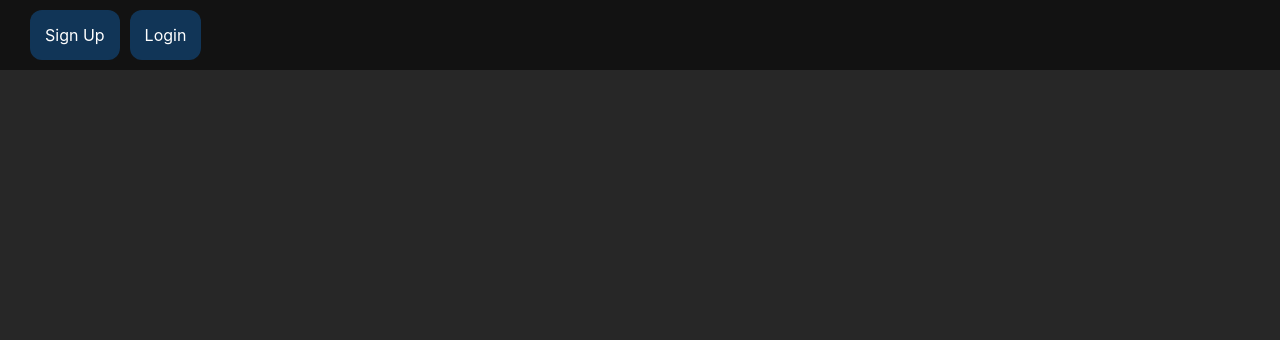
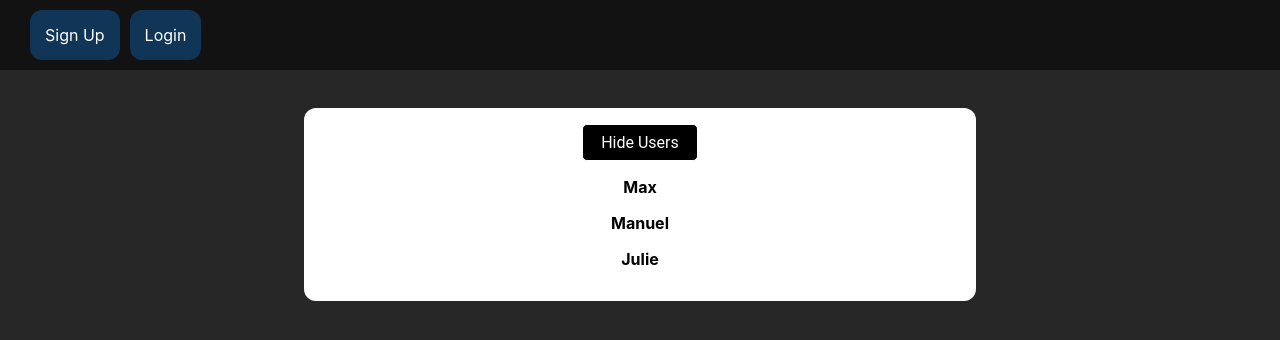
Before and after one commit to mikoogla/workoutApp, a React (Create React App) app in the folder workout-app/: page /class in a window 1280 px wide. Before the commit this address had no page. Shown: the top 340 px of the page. Built offline with nearby package versions, Linux system fonts and the light colour scheme.

Commit message:
new component for classes

```diff
--- a/workout-app/src/Routes/SiteContent.js
+++ b/workout-app/src/Routes/SiteContent.js
@@ -6,6 +6,7 @@ import Course from "../components/Course/Excercises/Course";
 import Dashboard from "../components/Dashboard/Dashboard";
 import UserLogin from "../components/UserLogin/UserLogin";
 import Styling from "../components/Styling/App";
+import Users from "../components/class_components/Users";
 
 export default function SiteContent() {
   return (
@@ -19,6 +20,7 @@ export default function SiteContent() {
           <Route path="/sign-up" element={<RegistrationForm />} />
           <Route path="/course" element={<Course />} />
           <Route path="/styling-course" element={<Styling />} />
+          <Route path="/class" element={<Users />} />
         </Routes>
       </div>
     </Router>
--- a/workout-app/src/components/Navbar/NewNavbar.js
+++ b/workout-app/src/components/Navbar/NewNavbar.js
@@ -44,6 +44,7 @@ export default function NewNavbar() {
           <MenuItem link={"/course"}>Course</MenuItem>
           <MenuItem link={"/styling-course"}>Styling</MenuItem>
           <MenuItem link={"/userlogin"}>log</MenuItem>
+          <MenuItem link={"/class"}>class</MenuItem>
         </>
       ) : (
         <MenuItem link={"/userlogin"}>
--- /dev/null
+++ b/workout-app/src/components/class_components/User.js
@@ -0,0 +1,7 @@
+import classes from './User.module.css';
+
+const User = (props) => {
+  return <li className={classes.user}>{props.name}</li>;
+};
+
+export default User;
--- /dev/null
+++ b/workout-app/src/components/class_components/User.module.css
@@ -0,0 +1,4 @@
+.user {
+  margin: 1rem 0;
+  font-weight: bold;
+}
--- /dev/null
+++ b/workout-app/src/components/class_components/Users.js
@@ -0,0 +1,38 @@
+import { useState } from "react";
+import Button from "../UI/Button/Button";
+import User from "./User";
+
+import classes from "./Users.module.css";
+
+const DUMMY_USERS = [
+  { id: "u1", name: "Max" },
+  { id: "u2", name: "Manuel" },
+  { id: "u3", name: "Julie" },
+];
+
+const Users = () => {
+  const [showUsers, setShowUsers] = useState(true);
+
+  const toggleUsersHandler = () => {
+    setShowUsers((curState) => !curState);
+  };
+
+  const usersList = (
+    <ul>
+      {DUMMY_USERS.map((user) => (
+        <User key={user.id} name={user.name} />
+      ))}
+    </ul>
+  );
+
+  return (
+    <div className={classes.users}>
+      <Button className={classes.button} onClick={toggleUsersHandler}>
+        {showUsers ? "Hide" : "Show"} Users
+      </Button>
+      {showUsers && usersList}
+    </div>
+  );
+};
+
+export default Users;
--- /dev/null
+++ b/workout-app/src/components/class_components/Users.module.css
@@ -0,0 +1,24 @@
+.users {
+  display: flex;
+  justify-content: center;
+  align-items: center;
+  flex-direction: column;
+  margin: 2rem auto;
+  background-color: white;
+  color: black;
+  padding: 1rem;
+  border-radius: 12px;
+  max-width: 40rem;
+  text-align: center;
+}
+
+.users ul {
+  list-style: none;
+  margin: 0;
+  padding: 0;
+}
+
+.button {
+  background-color: black;
+  color: white;
+}
```
